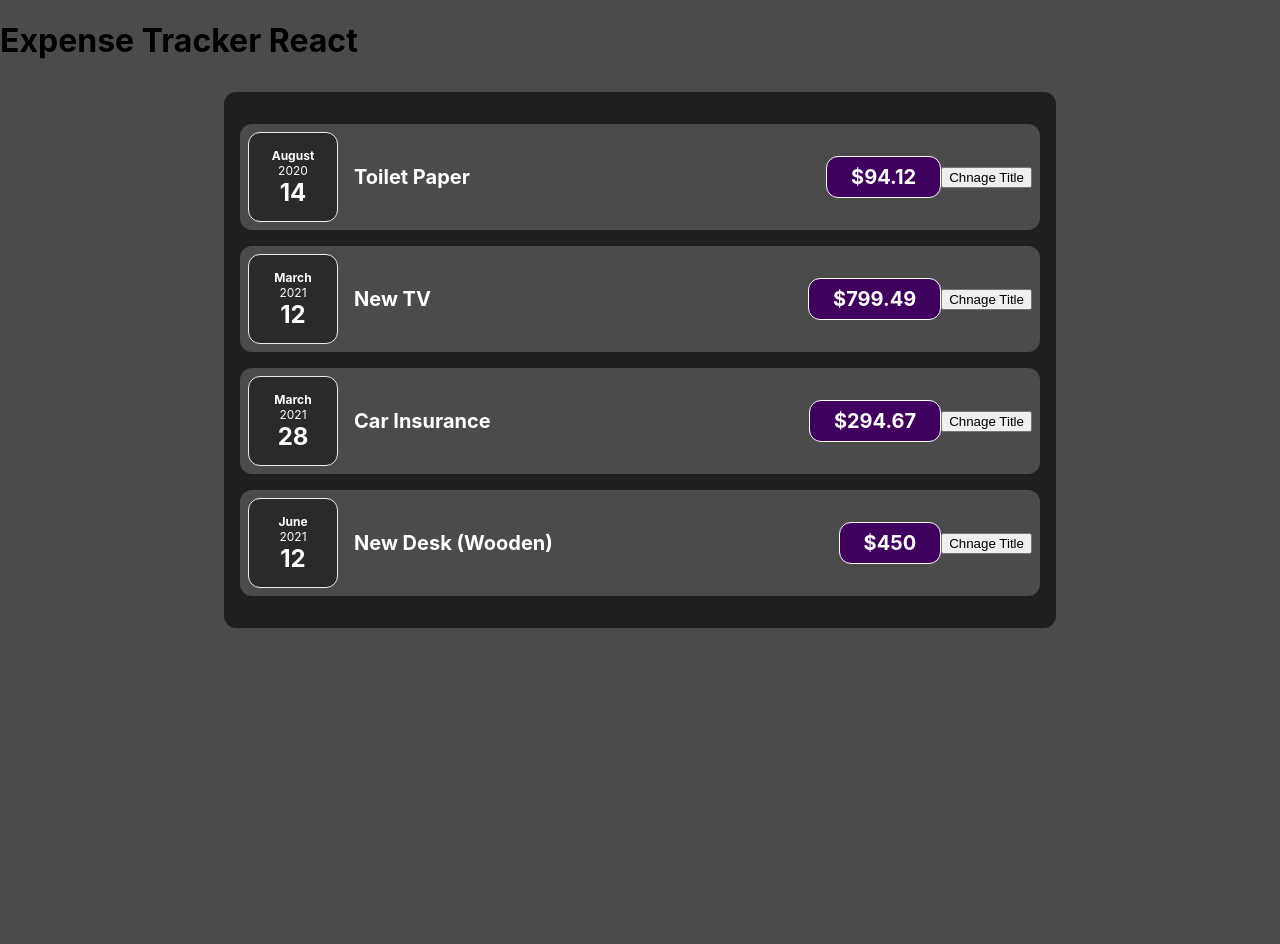
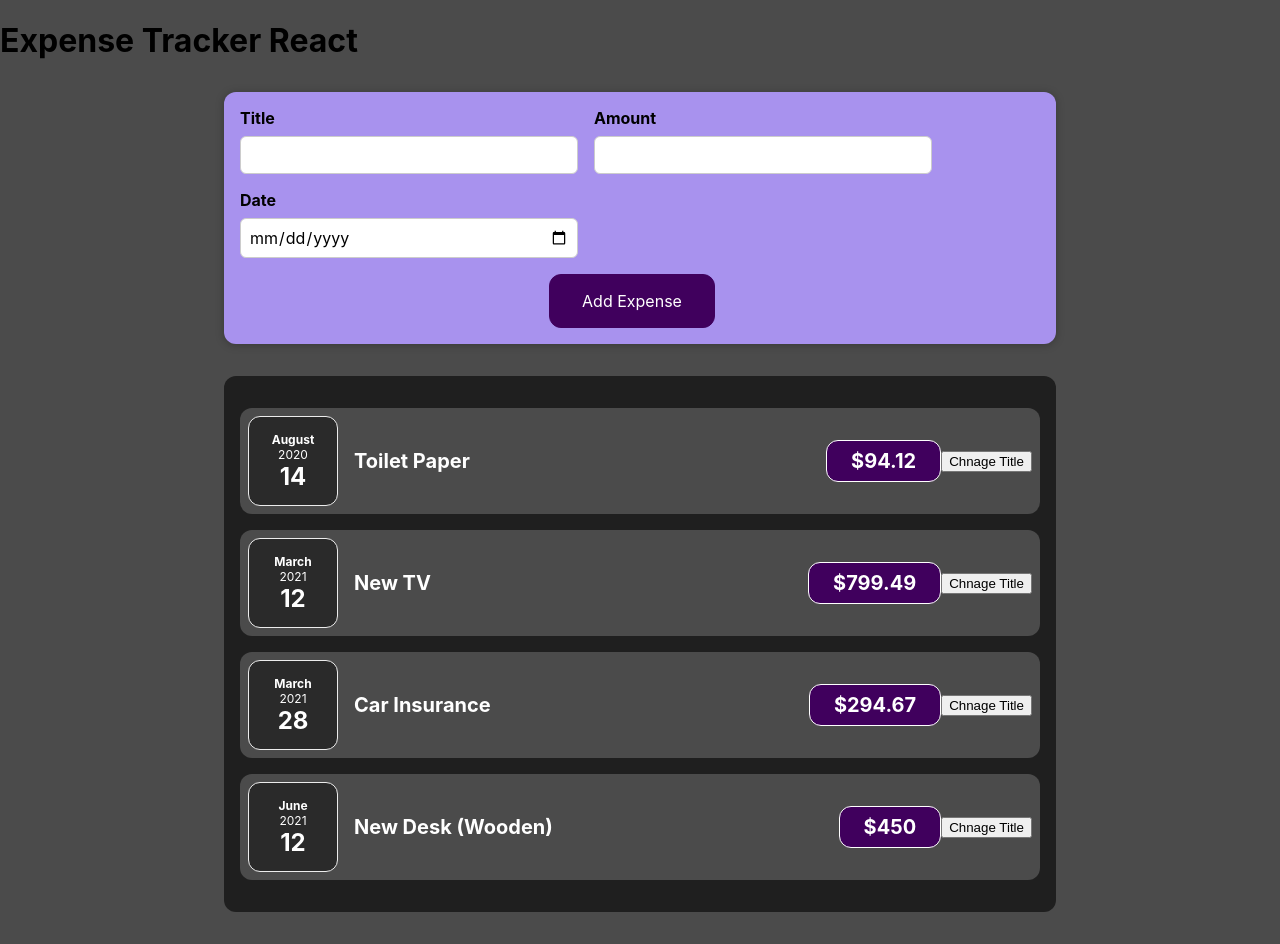
Before and after one commit to eniskastrati/expense-tracker-react, a React (Create React App) app: page / in a window 1280 px wide. Before the commit the page ends 800 px from the top, so only its background shows below. Built offline with nearby package versions, Linux system fonts and the light colour scheme.

Commit message:
ADD: new Expense components

```diff
--- a/src/App.js
+++ b/src/App.js
@@ -1,6 +1,7 @@
 import React from "react";
 import ExpenseItem from "./components/Expenses/ExpenseItem";
 import Expenses from "./components/Expenses/Expenses";
+import NewExpense from "./components/NewExpenses/NewExpense";
 
 const App = () => {
   const expenses = [
@@ -28,6 +29,7 @@
   return (
     <div>
       <h1>Expense Tracker React</h1>
+      <NewExpense />
       <Expenses data={expenses} />
     </div>
   );
--- /dev/null
+++ b/src/components/NewExpenses/ExpenseForm.css
@@ -0,0 +1,26 @@
+.new-expense__controls {
+  display: flex;
+  flex-wrap: wrap;
+  gap: 1rem;
+  margin-bottom: 1rem;
+  text-align: left;
+}
+
+.new-expense__control label {
+  font-weight: bold;
+  margin-bottom: 0.5rem;
+  display: block;
+}
+
+.new-expense__control input {
+  font: inherit;
+  padding: 0.5rem;
+  border-radius: 6px;
+  border: 1px solid #ccc;
+  width: 20rem;
+  max-width: 100%;
+}
+
+.new-expense__actions {
+  text-align: right;
+}
--- /dev/null
+++ b/src/components/NewExpenses/ExpenseForm.jsx
@@ -0,0 +1,29 @@
+import React from "react";
+
+import "./ExpenseForm.css";
+
+function ExpenseForm() {
+  return (
+    <form>
+      <div className="new-expense__controls">
+        <div className="new-expense__control">
+          <label htmlFor="title">Title</label>
+          <input type="text" />
+        </div>
+        <div className="new-expense__control">
+          <label htmlFor="amount">Amount</label>
+          <input type="number" min="0.01" step="0.01" />
+        </div>
+        <div className="new-expense__control">
+          <label htmlFor="date">Date</label>
+          <input type="date" min="2019-01-01" max="2022-12-13" />
+        </div>
+      </div>
+      <div className="new-expense__acitons">
+        <button type="submit">Add Expense</button>
+      </div>
+    </form>
+  );
+}
+
+export default ExpenseForm;
--- /dev/null
+++ b/src/components/NewExpenses/NewExpense.css
@@ -0,0 +1,38 @@
+.new-expense {
+  background-color: #a892ee;
+  padding: 1rem;
+  margin: 2rem auto;
+  width: 50rem;
+  max-width: 95%;
+  border-radius: 12px;
+  text-align: center;
+  box-shadow: 0 1px 8px rgba(0, 0, 0, 0.25);
+}
+
+.new-expense button {
+  font: inherit;
+  cursor: pointer;
+  padding: 1rem 2rem;
+  border: 1px solid #40005d;
+  background-color: #40005d;
+  color: white;
+  border-radius: 12px;
+  margin-right: 1rem;
+}
+
+.new-expense button:hover,
+.new-expense button:active {
+  background-color: #510674;
+  border-color: #510674;
+}
+
+.new-expense button.alternative {
+  color: #220131;
+  border-color: transparent;
+  background-color: transparent;
+}
+
+.new-expense button.alternative:hover,
+.new-expense button.alternative:active {
+  background-color: #ddb3f8;
+}
--- /dev/null
+++ b/src/components/NewExpenses/NewExpense.jsx
@@ -0,0 +1,14 @@
+import React from "react";
+import ExpenseForm from "./ExpenseForm.jsx";
+
+import "./NewExpense.css";
+
+function NewExpense() {
+  return (
+    <div className="new-expense">
+      <ExpenseForm />
+    </div>
+  );
+}
+
+export default NewExpense;
```
